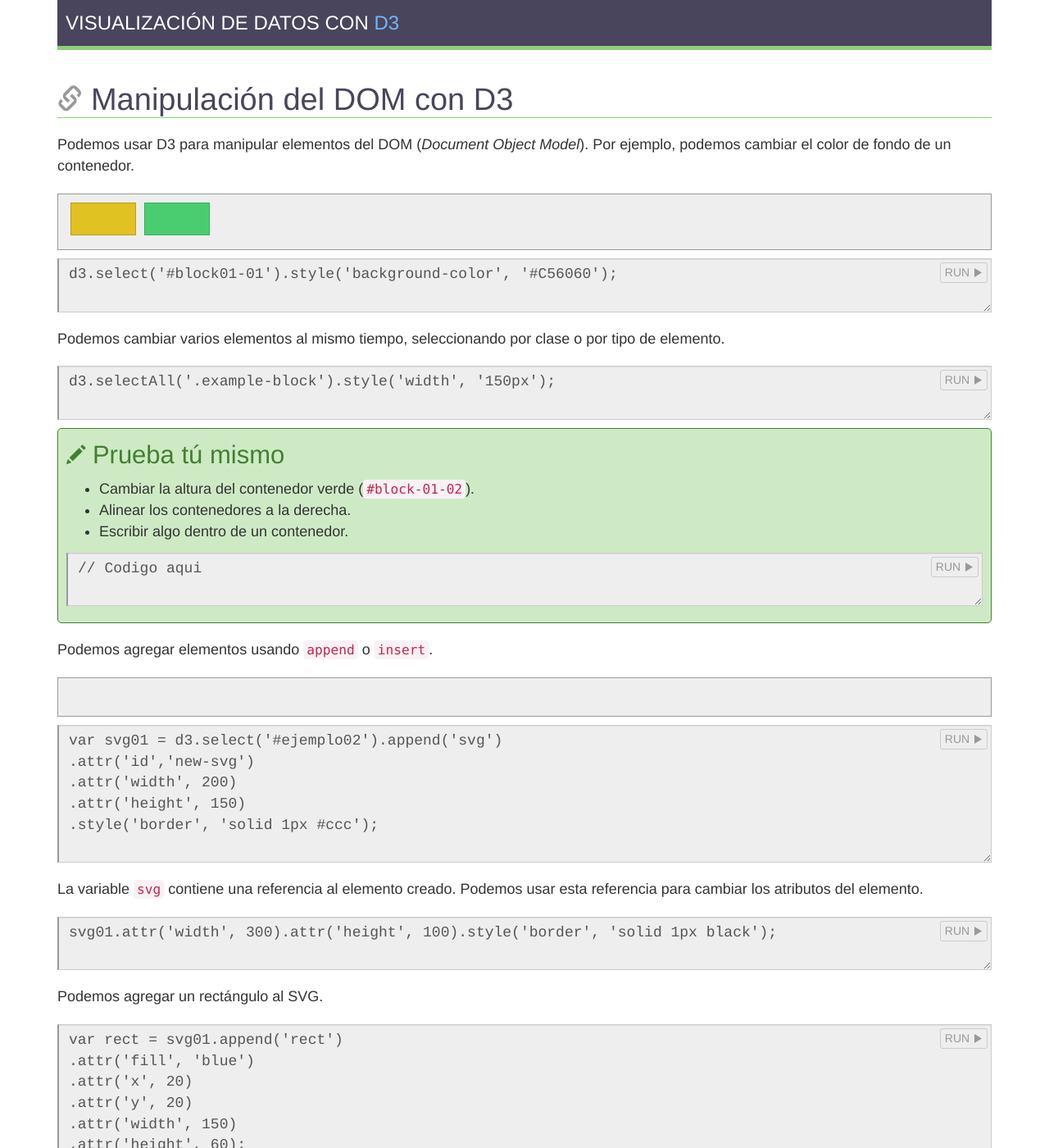
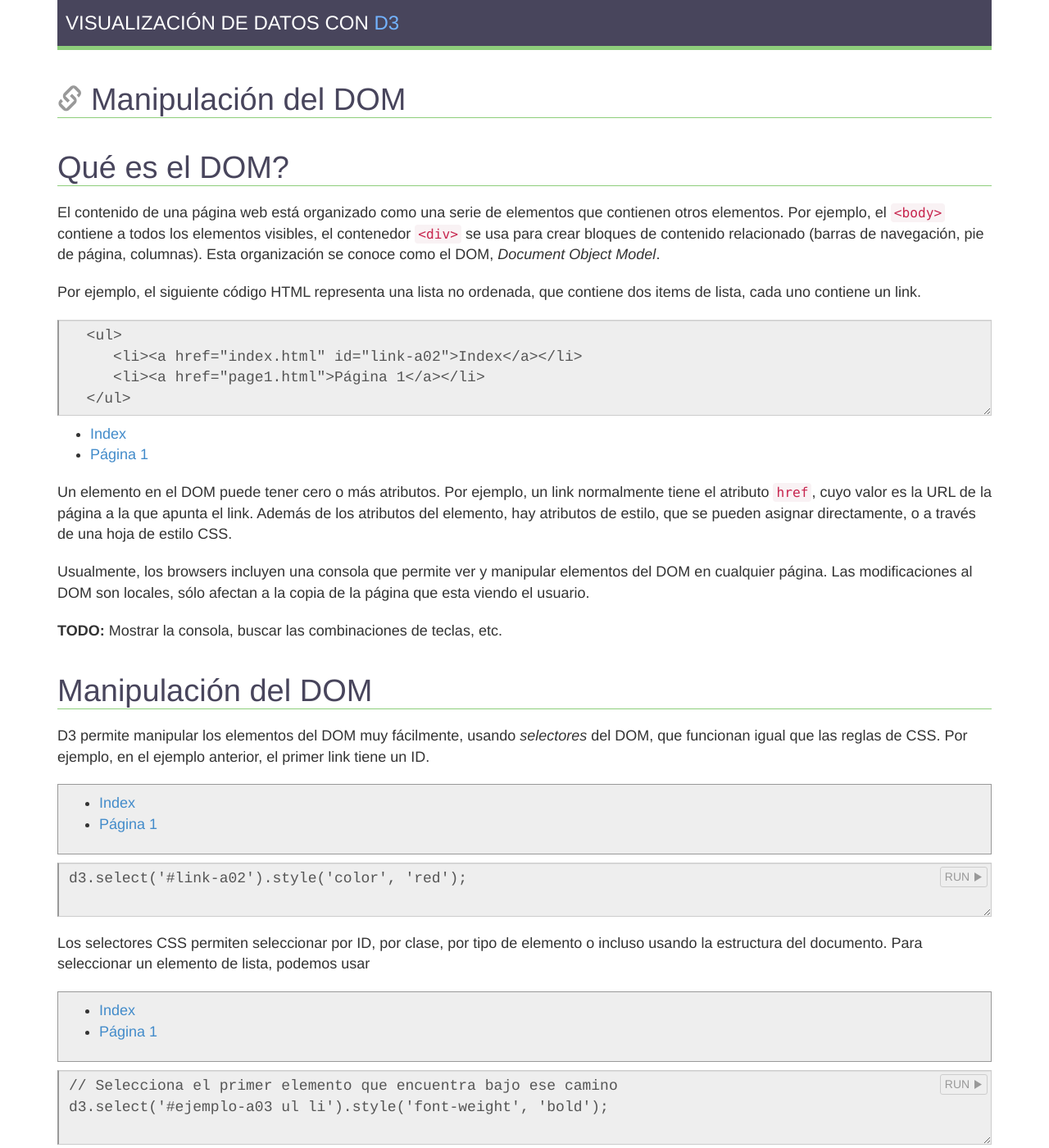
Before and after one commit to masegalab/curso-d3-basico, a Jekyll site: the page built from pages/manipulacion-dom.md, in a window 1280 px wide and 1400 px high. Shown: the whole window at 82% size. Built offline with Jekyll 4.4.1, drawn with Linux system fonts in a browser that asks for light colours; nearby versions of some CDN libraries; library files that are not in the unit come from our copies; Markdown is read by kramdown in place of the engine named in the settings; some of the changed text lies outside the part shown.

Commit message:
Add the DOM manipulation page

```diff
--- a/pages/manipulacion-dom.md
+++ b/pages/manipulacion-dom.md
@@ -1,139 +1,213 @@
 ---
 layout: seccion
-title: Manipulación del DOM con D3
+title: Manipulación del DOM
 ---
 
-Podemos usar D3 para manipular elementos del DOM (_Document Object Model_). Por ejemplo, podemos cambiar el color de fondo de un contenedor.
+## Qué es el DOM?
+
+El contenido de una página web está organizado como una serie de elementos que contienen otros elementos. Por ejemplo, el `<body>` contiene a todos los elementos visibles, el contenedor `<div>` se usa para crear bloques de contenido relacionado (barras de navegación, pie de página, columnas). Esta organización se conoce como el DOM, _Document Object Model_.
+
+Por ejemplo, el siguiente código HTML representa una lista no ordenada, que contiene dos items de lista, cada uno contiene un link.
+
+<div class="runnable" id="code-a01">
+  <textarea class="form-control" rows="4">
+  <ul>
+     <li><a href="index.html" id="link-a02">Index</a></li>
+     <li><a href="page1.html">Página 1</a></li>
+  </ul>
+  </textarea>
+</div>
+
+<ul>
+   <li><a href="index.html">Index</a></li>
+   <li><a href="page1.html">Página 1</a></li>
+</ul>
+
+Un elemento en el DOM puede tener cero o más atributos. Por ejemplo, un link normalmente tiene el atributo `href`, cuyo valor es la URL de la página a la que apunta el link. Además de los atributos del elemento, hay atributos de estilo, que se pueden asignar directamente, o a través de una hoja de estilo CSS.
+
+Usualmente, los browsers incluyen una consola que permite ver y manipular elementos del DOM en cualquier página. Las modificaciones al DOM son locales, sólo afectan a la copia de la página que esta viendo el usuario.
+
+**TODO:** Mostrar la consola, buscar las combinaciones de teclas, etc.
+
+## Manipulación del DOM
+
+D3 permite manipular los elementos del DOM muy fácilmente, usando _selectores_ del DOM, que funcionan igual que las reglas de CSS. Por ejemplo, en el ejemplo anterior, el primer link tiene un ID.
 
 <div class="ejemplo">
-  <div class="fila" id="ejemplo01">
-    <div id="block01-01" class="example-block"></div>
-    <div id="block01-02" class="example-block"></div>
+  <div id="ejemplo-a02">
+    <ul>
+        <li><a href="index.html" id="link-a02">Index</a></li>
+        <li><a href="page1.html">Página 1</a></li>
+    </ul>
   </div>
 </div>
 
-<div class="runnable" id="code01-01">
+<div class="runnable" id="code-a02">
   <textarea class="form-control" rows="1">
-    d3.select('#block01-01').style('background-color', '#C56060');
+    d3.select('#link-a02').style('color', 'red');
   </textarea>
 </div>
+<script>runnable().source('#code-a02').target('#ejemplo-a02').init();</script>
 
-<script>
-  runnable().source('#code01-01').target('#ejemplo01').init();
-</script>
+Los selectores CSS permiten seleccionar por ID, por clase, por tipo de elemento o incluso usando la estructura del documento. Para seleccionar un elemento de lista, podemos usar
 
-Podemos cambiar varios elementos al mismo tiempo, seleccionando por clase o por tipo de elemento.
-
-<div class="runnable" id="code01-02">
-  <textarea class="form-control" rows="1">
-    d3.selectAll('.example-block').style('width', '150px');
-  </textarea>
-</div>
-
-<script>
-  runnable().source('#code01-02').target('#ejemplo01').init();
-</script>
-
-<!-- Poner la lista a la derecha del DIY-->
-
-<div class="diy">
-  <h3><span class="glyphicon glyphicon-pencil"></span> Prueba tú mismo</h3>
-  <ul>
-    <li> Cambiar la altura del contenedor verde (<code>#block-01-02</code>).</li>
-    <li> Alinear los contenedores a la derecha.</li>
-    <li> Escribir algo dentro de un contenedor.</li>
-  </ul>
-
-  <div class="runnable" id="diy-01-01">
-    <textarea class="form-control" rows="1">
-      // Codigo aqui
-    </textarea>
+<div class="ejemplo">
+  <div id="ejemplo-a03">
+    <ul>
+        <li><a href="index.html">Index</a></li>
+        <li><a href="page1.html">Página 1</a></li>
+    </ul>
   </div>
 </div>
 
-<script>
-  runnable().source('#diy-01-01').target('#ejemplo01').init();
-</script>
+<div class="runnable" id="code-a03">
+  <textarea class="form-control" rows="1">
+    // Selecciona el primer elemento que encuentra bajo ese camino
+    d3.select('#ejemplo-a03 ul li').style('font-weight', 'bold');
+  </textarea>
+</div>
+<script>runnable().source('#code-a03').target('#ejemplo-a03').init();</script>
+
+Los métodos para cambiar atributos se pueden encadenar, por ejemplo, se puede poner `style('font-weight', 'bold').style('color', 'blue')`.
+
+También se puede seleccionar varios elementos simultáneamente.
+
+<div class="ejemplo">
+  <div id="ejemplo-a04">
+    <ul>
+        <li><a href="index.html">Index</a></li>
+        <li><a href="page1.html">Página 1</a></li>
+    </ul>
+  </div>
+</div>
+
+<div class="runnable" id="code-a04">
+  <textarea class="form-control" rows="1">
+    // Selecciona todos los elementos que match el selector
+    d3.selectAll('#ejemplo-a04 ul li').style('font-weight', 'bold');
+  </textarea>
+</div>
+<script>runnable().source('#code-a04').target('#ejemplo-a04').init();</script>
+
+Las selecciones pueden almacenarse en variables.
+
+<div class="ejemplo">
+  <div id="ejemplo-a05">
+    <ul>
+        <li><a href="index.html">Index</a></li>
+        <li><a href="page1.html">Página 1</a></li>
+    </ul>
+  </div>
+</div>
+
+<div class="runnable" id="code-a05">
+  <textarea class="form-control" rows="1">
+    // Almacena la selección el la variable `li`.
+    var li = d3.selectAll('#ejemplo-a05 li');
+
+    // Usa la selección para cambiar los atributos de los elementos
+    li.style('font-weight', 'bold');
+  </textarea>
+</div>
+<script>runnable().source('#code-a05').target('#ejemplo-a05').init();</script>
+
+Se pueden crear subselecciones.
+
+<div class="ejemplo">
+  <div id="ejemplo-a06">
+    <ul>
+        <li><a href="index.html">Index</a></li>
+        <li><a href="page1.html">Página 1</a></li>
+    </ul>
+  </div>
+</div>
+
+<div class="runnable" id="code-a06">
+  <textarea class="form-control" rows="1">
+    // Almacena la selección el la variable `li`.
+    var div = d3.select('#ejemplo-a06');
+
+    // Usa la selección para cambiar los atributos de los elementos
+    div.selectAll('li').style('font-weight', 'bold');
+  </textarea>
+</div>
+<script>runnable().source('#code-a06').target('#ejemplo-a06').init();</script>
+
+## Agregar y eliminar elementos
+
+Podemos agregar y eliminar elementos del DOM. Por ejemplo
+
+<div class="ejemplo">
+  <div id="ejemplo-a07">
+    <ul>
+        <li>A</li>
+        <li>B</li>
+    </ul>
+  </div>
+</div>
+
+<div class="runnable" id="code-a07">
+  <textarea class="form-control" rows="1">
+    // Almacena la selección el la variable `li`.
+    var ul = d3.select('#ejemplo-a07 ul');
+
+    var li = ul.append('li');
+
+    li.html('nuevo').style('color', 'blue');
+  </textarea>
+</div>
+<script>runnable().source('#code-a07').target('#ejemplo-a07').init();</script>
+
+para eliminar, sólo necesitamos usar `remove`.
+
+<div class="runnable" id="code-a08">
+  <textarea class="form-control" rows="1">
+    li.remove();
+  </textarea>
+</div>
+<script>runnable().source('#code-a08').target('#ejemplo-a07').init();</script>
+
+Manipulando el DOM podemos crear visualizaciones de datos, agregando color etc.
 
 
-Podemos agregar elementos usando `append` o `insert`.
+## Usando SVG
+
+El DOM no es suficientemente versátil para crear gráficos complejos. Afortunadamente, la mayoría de los browsers soporta SVG, un formato de imágen vectorial que tiene un modelo de datos similar a HTML, y por eso puede ser manipulado con D3.
 
 
 <div class="ejemplo">
-  <div class="fila" id="ejemplo02">
-    <div id="block02-01" class="example-block"></div>
-    <div id="block02-02" class="example-block"></div>
-  </div>
+  <div id="ejemplo-b01"></div>
 </div>
 
-<div class="runnable" id="code01-03">
-  <textarea class="form-control" rows="4">
-    var svg01 = d3.select('#ejemplo02').append('svg')
-    .attr('id','new-svg')
-    .attr('width', 200)
-    .attr('height', 150)
-    .style('border', 'solid 1px #ccc');
+<div class="runnable" id="code-b01">
+  <textarea class="form-control" rows="1">
+    var svg = d3.select('#ejemplo-b01').append('svg');
+
+    svg.attr('width', '600px').attr('height', '200px');
   </textarea>
 </div>
+<script>runnable().source('#code-b01').target('#ejemplo-b01').init();</script>
 
-<script>
-  runnable().source('#code01-03').target('#ejemplo02').init();
-</script>
+El elemento SVG está vacío, podemos agregar un círculo.
 
-La variable `svg` contiene una referencia al elemento creado. Podemos usar esta referencia para cambiar los atributos del elemento.
+<div class="runnable" id="code-b02">
+  <textarea class="form-control" rows="1">
+    var circle = svg.append('circle');
 
-<div class="runnable" id="code01-04">
-  <textarea class="form-control" rows="3">
-    svg01.attr('width', 300).attr('height', 100).style('border', 'solid 1px black');
+    circle.attr('cx', 50).attr('cy', 100).attr('r', 50).attr('fill', 'blue');
   </textarea>
 </div>
+<script>runnable().source('#code-b02').target('#ejemplo-b01').init();</script>
 
-<script>
-  runnable().source('#code01-04').target('#ejemplo02').init();
-</script>
+Podemos cambiar los atributos suavemente, usando transiciones. Las transiciones se realizan interpolando los valores iniciales y finales, cambiando los atributos durante la duración de la transición. Las transiciones ayudan a seguir los elementos visualmente, y se awesome.
 
-<p>Podemos agregar un rectángulo al SVG.</p>
 
-<div class="runnable" id="code01-05">
-  <textarea class="form-control" rows="6">
-    var rect = svg01.append('rect')
-      .attr('fill', 'blue')
-      .attr('x', 20)
-      .attr('y', 20)
-      .attr('width', 150)
-      .attr('height', 60);
+<div class="runnable" id="code-b03">
+  <textarea class="form-control" rows="1">
+    circle.transition().duration(2000)
+      .attr('cx', 500).attr('r', 100).attr('fill', 'red');
   </textarea>
 </div>
+<script>runnable().source('#code-b03').target('#ejemplo-b01').init();</script>
 
-<script>
-  runnable().source('#code01-05').target('#ejemplo02').init();
-</script>
-
-<div class="diy">
-  <h3><span class="glyphicon glyphicon-pencil"></span> Prueba tú mismo</h3>
-  <ul>
-    <li>Agregar un circulo <code>&lt;circle cx=10 cy=10 r=30 fill='red'&gt;&lt;/circle&gt;</code></li>
-    <li>También se pueden eliminar elementos del DOM. Por ejemplo, se puede borrar el rectángulo con <code>rect.remove()</code>.</li>
-  </ul>
-
-  <div class="runnable" id="diy-01-02">
-    <textarea class="form-control">
-      // Codigo aqui
-    </textarea>
-  </div>
-
-  <script>
-    runnable().source('#diy-01-02').target('#ejemplo02').init();
-  </script>
-</div>
-
-
-<div class="section-nav">
-  <div class="prev-section">
-
-  </div>
-
-  <div class="next-section">
-    <a href="{{site.baseurl}}/pages/data-binding">Data Binding <span class="glyphicon glyphicon-chevron-right"></span></a>
-  </div>
-</div>
+Con SVG y D3, podemos crear gráficos awesome. Pero primero, data binding.
```
Also changed, not shown: assets/data/wbdata.csv (added, +114 -0 lines), pages/introduccion-d3.md (+18 -11 lines), pages/manipulacion-dom-old.md (added, +139 -0 lines), 1 other file.
